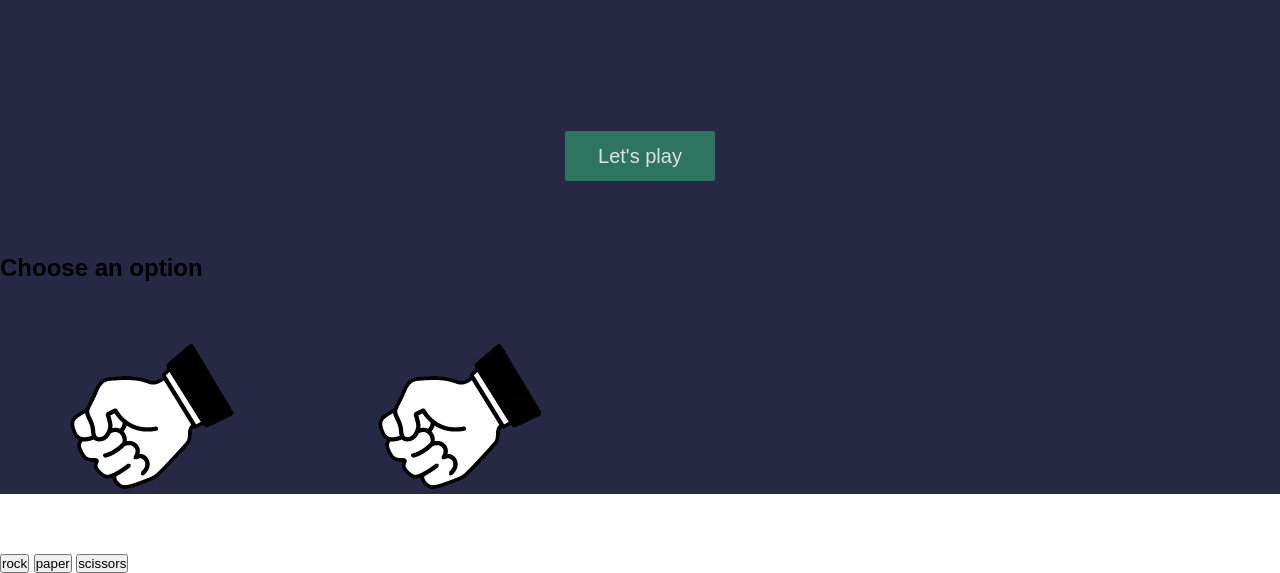
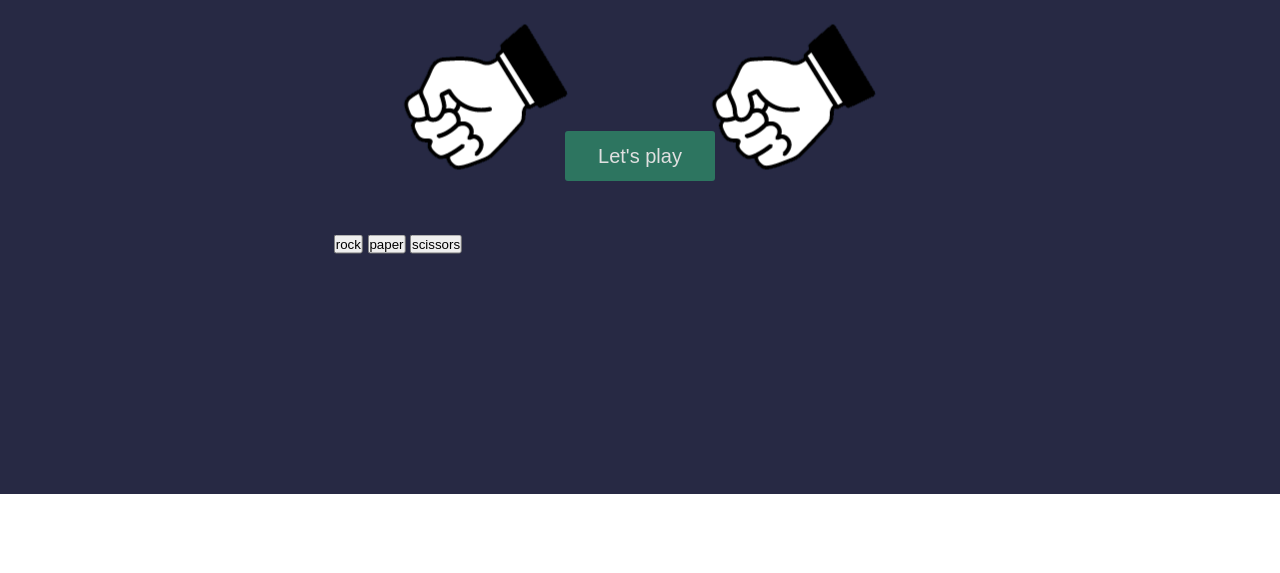
Before and after one commit to Enkronan/RockPaperScissors, a plain HTML site: page index.html in a window 1280 px wide. Shown: the part 306-879 px from the top of the page. After the commit the page ends 800 px from the top, so only its background shows below. Drawn offline with Linux system fonts and the light colour scheme.

Commit message:
type: refactor
added basic styling to homepage, aligned the images in center.

```diff
--- a/style.css
+++ b/style.css
@@ -50,3 +50,15 @@ section{
     font-size: 20px;
     border-radius: 3px;
 }
+
+.match{
+    position: absolute;
+    top: 50%;
+    left: 50%;
+    transform: translate(-50%, -50%);
+}
+
+.winner{
+    color: rgb(224, 224, 224);
+    text-align: center;
+}
```
